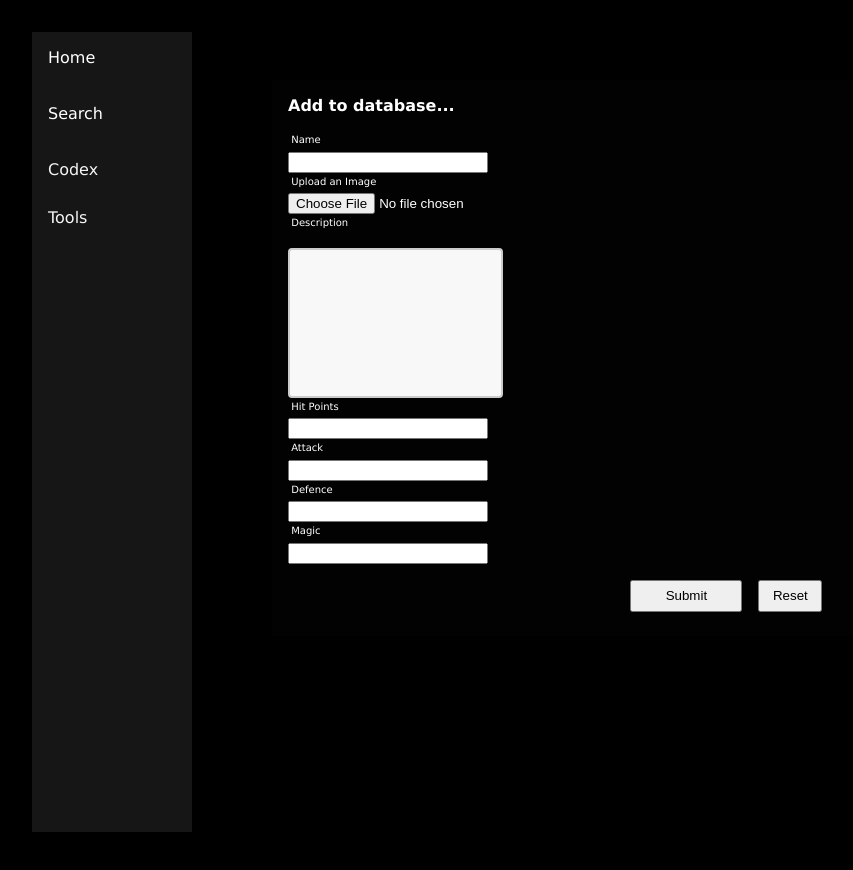
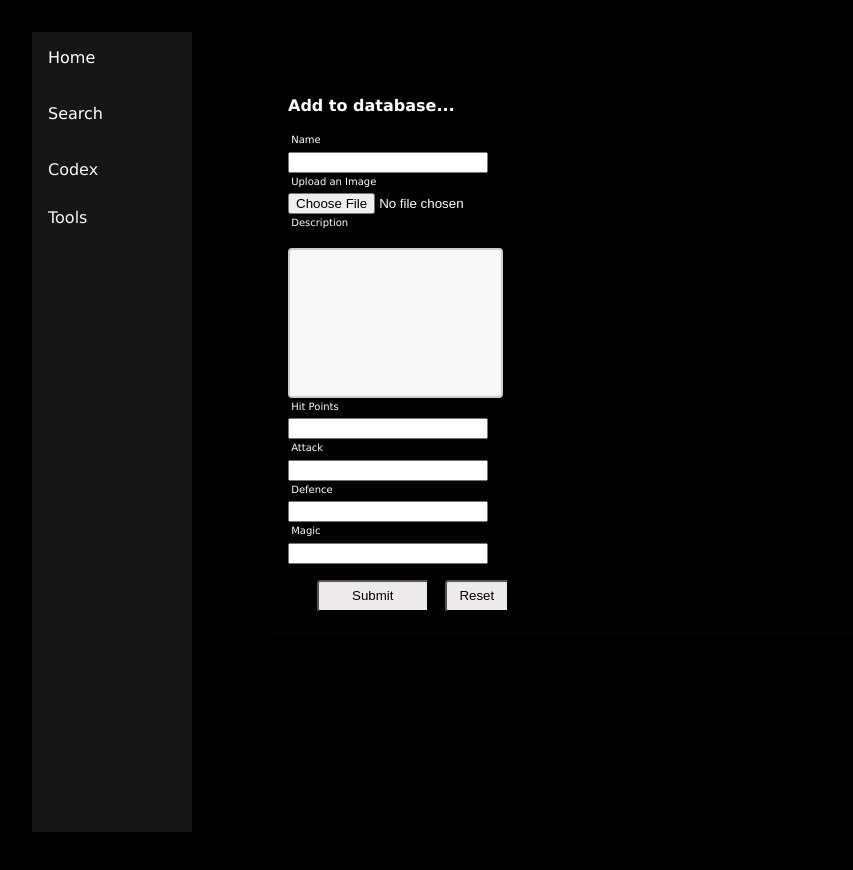
Before and after one commit to dnlstronge/monsters-db, a React (Create React App) app: page /tools/addcreature in a window 1280 px wide. Shown: the top 870 px of the page, without its empty margins (0-853 px from the left). Built offline with nearby package versions, Linux system fonts and the light colour scheme.

Commit message:
[x] - add css

```diff
--- a/src/Components/Search/Search.module.css
+++ b/src/Components/Search/Search.module.css
@@ -23,6 +23,7 @@
     margin-left: 2rem;
     padding-left: 0.5rem;
     border-radius: 500px;
+    box-shadow: rgba(100, 100, 111, 0.2) 0px 7px 29px 0px;
 }
 .btn {
 
--- a/src/Components/Tools/AddCreature.module.css
+++ b/src/Components/Tools/AddCreature.module.css
@@ -43,24 +43,30 @@
     width: 40%;
 }
 .btn {
+    background: rgb(236, 234, 234);
     align-self: center;
     height: 2rem;
     width: 7rem;
-    margin-left: 40%;
+    margin-left: 5%;
     margin-top: 1rem;
     margin-bottom: 1.5rem;
+    border-radius: 3px;
 }
 .btn:hover {
     cursor: pointer;
+    background: grey;
 }
 .btnReset {
+    background: rgb(236, 234, 234);
     align-self: center;
     height: 2rem;
     width: 4rem;
     margin-left: 1rem;
     margin-top: 1rem;
     margin-bottom: 1.5rem;
+    border-radius: 3px;
 }
 .btnReset:hover {
     cursor: pointer;
+    background: grey;
 }
```
